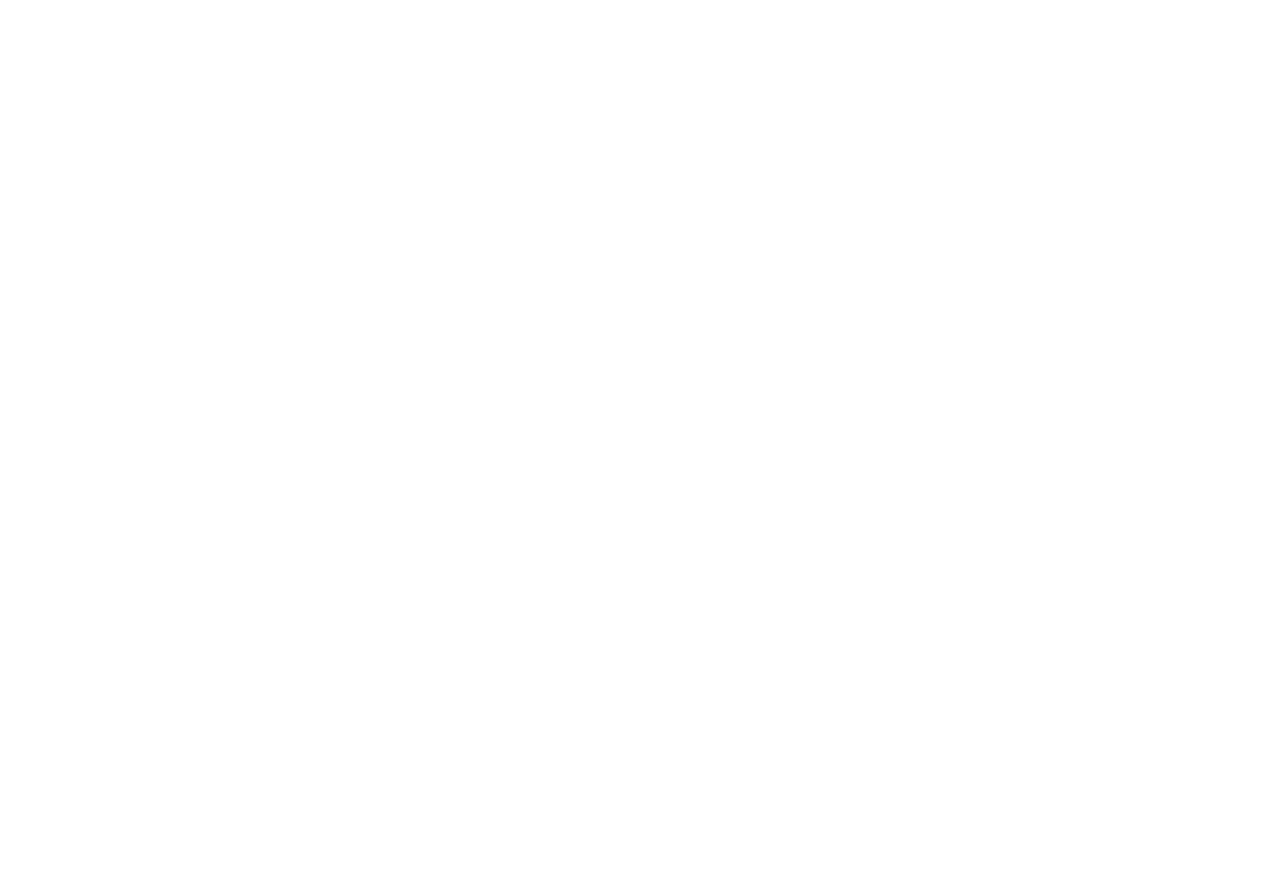
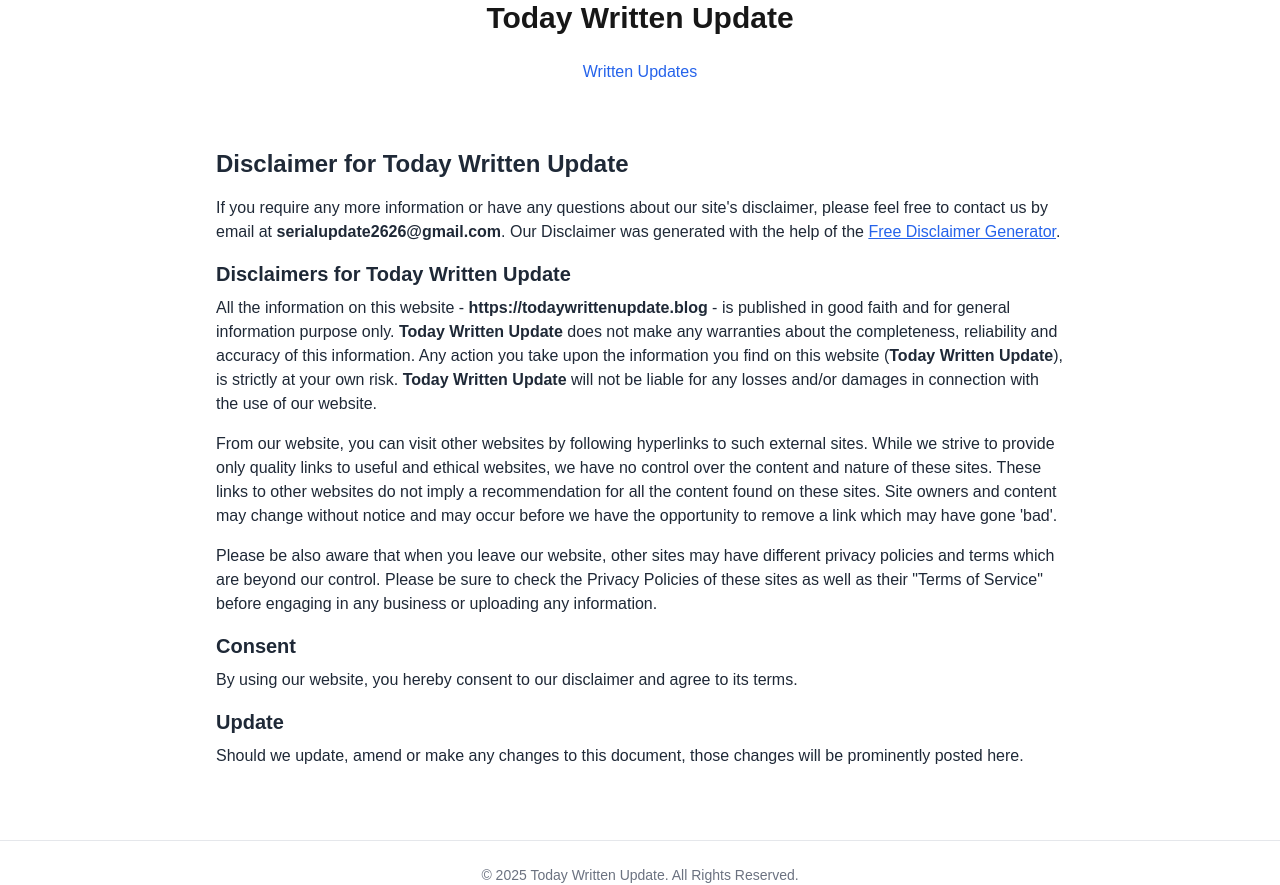
Before and after one commit to soloprime9/GasPredi, a Next.js app: page /disclaimer in a window 1280 px wide. Before the commit this address had no page. Before the commit the page ends 800 px from the top, so only its background shows below. Built offline with nearby package versions, Linux system fonts and the light colour scheme.

Commit message:
Create page.jsx

```diff
--- /dev/null
+++ b/src/app/disclaimer/page.jsx
@@ -0,0 +1,71 @@
+// src/app/disclaimer/page.jsx
+export default function Disclaimer() {
+  return (
+    <div className="p-6 max-w-4xl mx-auto text-gray-800">
+      <h1 className="text-2xl font-bold mb-4">
+        Disclaimer for <b>Today Written Update</b>
+      </h1>
+
+      <p className="mb-4">
+        If you require any more information or have any questions about our
+        site's disclaimer, please feel free to contact us by email at{" "}
+        <b>serialupdate2626@gmail.com</b>. Our Disclaimer was generated with the
+        help of the{" "}
+        <a
+          href="https://raptorkit.com/disclaimer-generator/"
+          target="_blank"
+          rel="noopener noreferrer"
+          className="text-blue-600 underline"
+        >
+          Free Disclaimer Generator
+        </a>
+        .
+      </p>
+
+      <h2 className="text-xl font-semibold mb-2">
+        Disclaimers for <b>Today Written Update</b>
+      </h2>
+
+      <p className="mb-4">
+        All the information on this website -{" "}
+        <b>https://todaywrittenupdate.blog</b> - is published in good faith and
+        for general information purpose only. <b>Today Written Update</b> does
+        not make any warranties about the completeness, reliability and accuracy
+        of this information. Any action you take upon the information you find
+        on this website (<b>Today Written Update</b>), is strictly at your own
+        risk. <b>Today Written Update</b> will not be liable for any losses
+        and/or damages in connection with the use of our website.
+      </p>
+
+      <p className="mb-4">
+        From our website, you can visit other websites by following hyperlinks
+        to such external sites. While we strive to provide only quality links to
+        useful and ethical websites, we have no control over the content and
+        nature of these sites. These links to other websites do not imply a
+        recommendation for all the content found on these sites. Site owners and
+        content may change without notice and may occur before we have the
+        opportunity to remove a link which may have gone 'bad'.
+      </p>
+
+      <p className="mb-4">
+        Please be also aware that when you leave our website, other sites may
+        have different privacy policies and terms which are beyond our control.
+        Please be sure to check the Privacy Policies of these sites as well as
+        their "Terms of Service" before engaging in any business or uploading
+        any information.
+      </p>
+
+      <h2 className="text-xl font-semibold mb-2">Consent</h2>
+      <p className="mb-4">
+        By using our website, you hereby consent to our disclaimer and agree to
+        its terms.
+      </p>
+
+      <h2 className="text-xl font-semibold mb-2">Update</h2>
+      <p>
+        Should we update, amend or make any changes to this document, those
+        changes will be prominently posted here.
+      </p>
+    </div>
+  );
+        }
```
